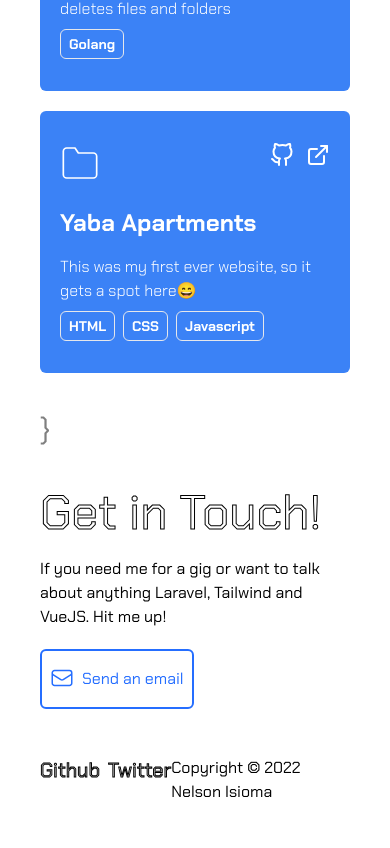
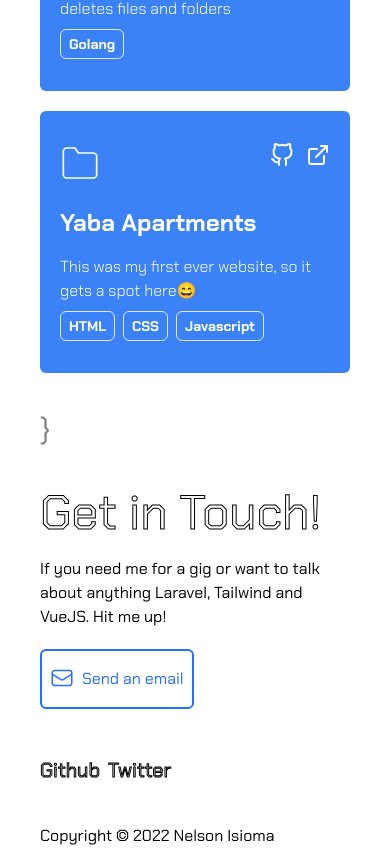
Before and after one commit to Nelwhix/personal-portfolio, a Vue app: page / in a window 390 px wide. Shown: the part 2847-3695 px from the top of the page. Before the commit the page ends 3671 px from the top, so only its background shows below. Built offline with nearby package versions, Linux system fonts and the light colour scheme.

Commit message:
some UI changes

```diff
--- a/src/components/Footer.vue
+++ b/src/components/Footer.vue
@@ -10,12 +10,12 @@ const year: string = new Date().getFullYear().toString()
         <p>If you need me for a gig or want to talk about anything Laravel, Tailwind and VueJS. Hit me up!</p>
         <a href="mailto:nelsonisioma1@gmail.com" class="mt-5 border-2 border-body
                 rounded-md px-2 py-4 fill-button fill-image mb-10"><Mail class="inline mr-2 -mt-1" />Send an email</a>
-        <div class="flex justify-between">
+        <div class="flex flex-wrap md:justify-between">
             <div class="flex gap-2 desc text-xl text-white mb-10">
                 <a href="https://github.com/Nelwhix" class="desc"><span>Github</span></a>
                 <a href="https://twitter.com/nelson_isioma" target="_blank" class="desc"><span>Twitter</span></a>
             </div>
-            <p>Copyright © {{ year }} Nelson Isioma</p>
+            <p class>Copyright © {{ year }} Nelson Isioma</p>
         </div>
     </section>
 </template>
```
